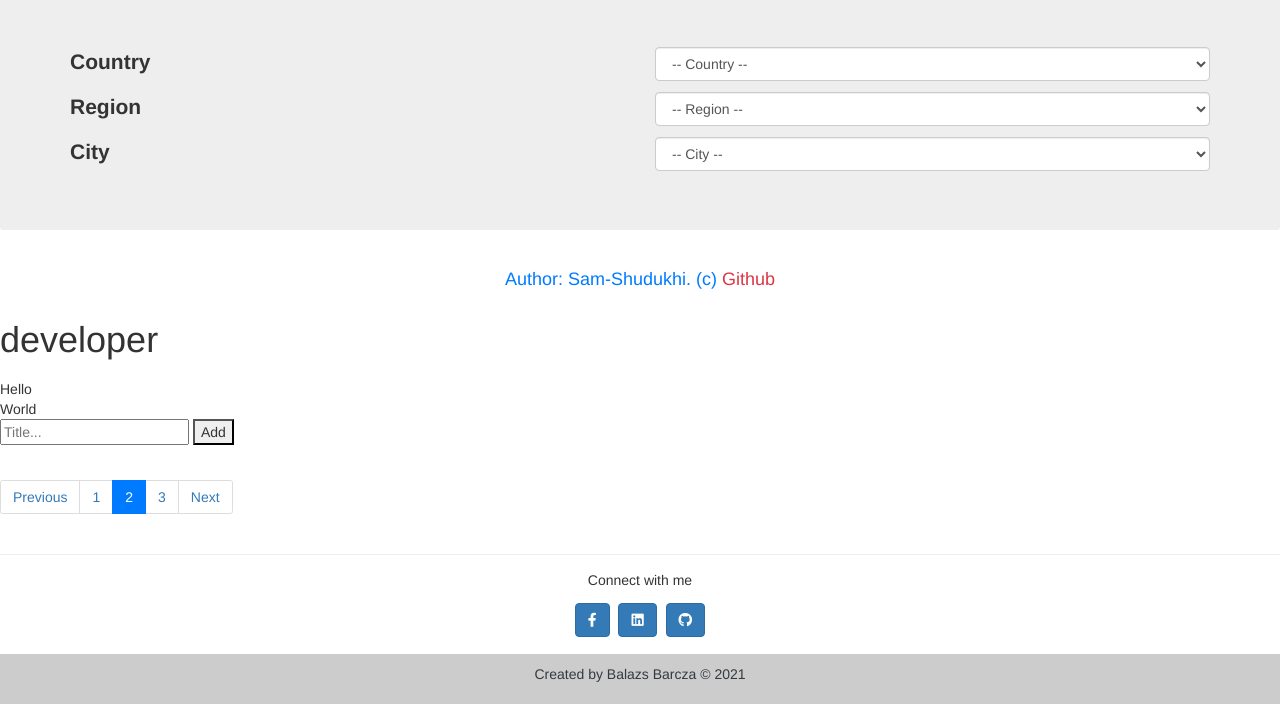
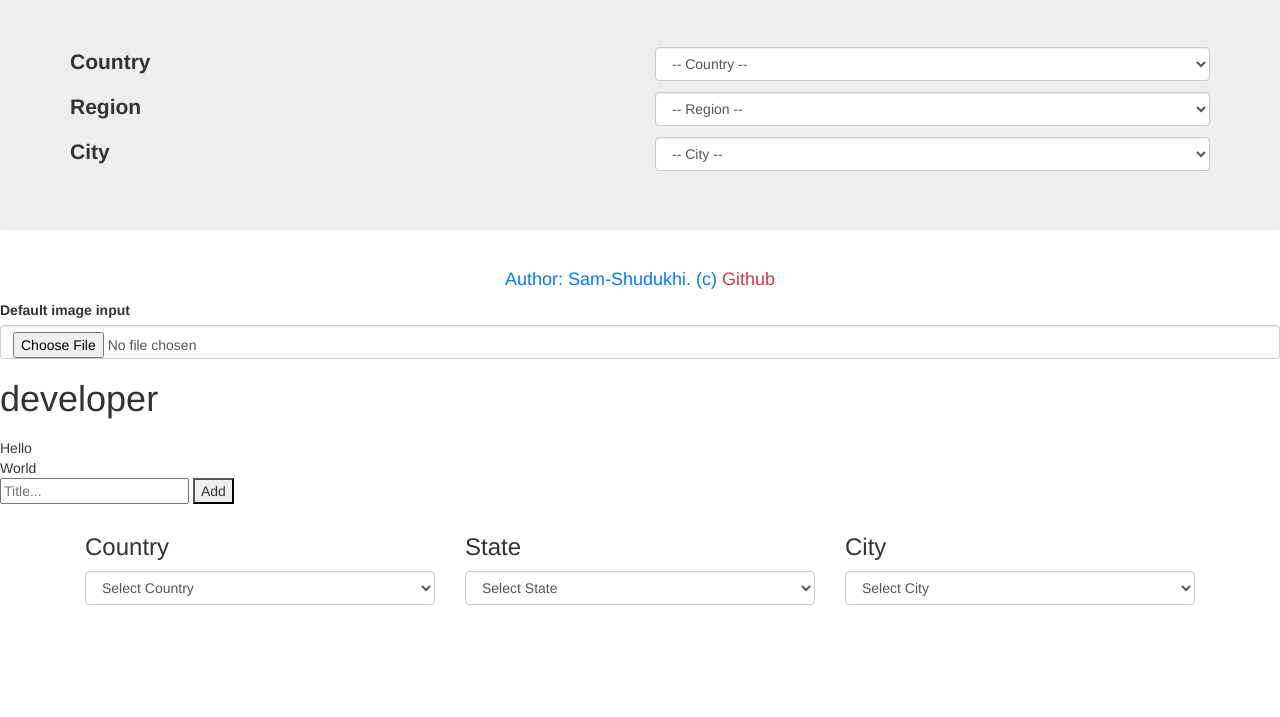
Before and after one commit to Balays33/-Cloud-Computing-course-at-National-College-of-Ireland-LABS, a Django app: page /delete/32 in a window 1280 px wide. Shown: the part 83-800 px from the top of the page. Run offline with Django 3.2, Linux system fonts and the light colour scheme; data comes from the database, SQL or seed files in the repository; both versions use the stored data as it was after the commit; some libraries are stand-ins or nearby versions.

Commit message:
version 2

```diff
--- a/InstagramClone/feeds/models.py
+++ b/InstagramClone/feeds/models.py
@@ -10,9 +10,9 @@ class Feed(models.Model):
     createdTimeF = models.DateTimeField(auto_now_add=True, blank=True)
     #uploadTimeF = models.CharField(max_length=60,default="time")
     uploadTimeF = models.DateTimeField(auto_now_add=True, blank=True)
-    weatherF = models.CharField(max_length=20)
-    weatherdescriptionF = models.CharField(max_length=20)
-    weatericonF = models.CharField(max_length=20)
+    weatherF = models.CharField(max_length=20,default="no info yet")
+    weatherdescriptionF = models.CharField(max_length=20,default="-")
+    weatericonF = models.CharField(max_length=20,default="-")
     #uploadTimeF = models.DateTimeField(auto_now=True)
     #pictureLink = models.CharField(max_length=200)
     #pictureLink = models.URLField(max_length = 200)
--- a/InstagramClone/feeds/templates/feeds/base/base.html
+++ b/InstagramClone/feeds/templates/feeds/base/base.html
@@ -21,7 +21,9 @@
     <script src="https://ajax.googleapis.com/ajax/libs/jquery/3.5.1/jquery.min.js"></script>
     <script src="https://cdnjs.cloudflare.com/ajax/libs/popper.js/1.16.0/umd/popper.min.js"></script>
     <script src="https://maxcdn.bootstrapcdn.com/bootstrap/4.5.2/js/bootstrap.min.js"></script>
-    <meta http-equiv="refresh" content="60" >
+    <!-- <meta http-equiv="refresh" content="600" > -->
+
+    <script src="//geodata.solutions/includes/countrystatecity.js"></script>
 
 
 
--- a/InstagramClone/feeds/templates/feeds/developer.html
+++ b/InstagramClone/feeds/templates/feeds/developer.html
@@ -18,6 +18,7 @@
 
 {% extends 'feeds/base/base.html' %}
 
+
 {% block title %} developer page {% endblock %}
 {% block body %}developer page {% endblock %}
 
@@ -25,9 +26,19 @@
 {% block mainbody %}
 {% include 'feeds/base/city.html' %}
 
+
+ <div class="mb-2">
+   <label for="formFile" class="form-label">Default image input</label>
+   <input class="form-control" type="file" id="formFile">
+ </div>
+
+
 <h1>developer</h1>
 <h1>{{ context.val }}</h1>
 <h1>{{ context.s3test }}</h1>
+
+
+
 
 <div id="hello"> Hello </div>
 <div id="world"> World </div>
@@ -51,4 +62,33 @@
 </ul>
 
 
+
+<form action="" method="post">
+  <div class="container">
+    <div class="row">
+      <div class="col-sm-4">
+        <h3>Country</h3>
+        <select name="country" class="countries form-control" id="countryId">
+      <option value="">Select Country</option>
+  </select>
+
+      </div>
+      <div class="col-sm-4">
+        <h3>State</h3>
+        <select name="state" class="states form-control" id="stateId">
+      <option value="" id="demo">Select State</option>
+  </select>
+      </div>
+      <div class="col-sm-4">
+        <h3>City</h3>
+        <select name="city" class="cities form-control" id="cityId">
+      <option value="">Select City</option>
+      </div>
+    </div>
+  </div>
+</form>
+
+
+
+
 {% endblock %}
--- a/InstagramClone/feeds/views.py
+++ b/InstagramClone/feeds/views.py
@@ -32,7 +32,7 @@ def index(request):
     #print(timeGet())
     context= {}
     context['val'] = timeGet()
-    #print(context)
+    #print(context['val'])
 
     url =  'https://api.openweathermap.org/data/2.5/weather?q={}&units=metric&appid=92757f89a5760a1310e7b5657fff90d2'
 
@@ -49,62 +49,7 @@ def index(request):
 
     context['city_weather'] = city_weather
     #print(context['city_weather'])
-
-
-
     feeds_database = Feed.objects.all()
-
-    """
-    for weaterCity in feeds_database:
-        #weatherF = feeds_database.get(titleF='telex')
-        feeds_database.weatherF.weaterCity = "Balazs"
-        print(feeds_database.weatherF)
-
-    """
-
-    t = feeds_database.get(titleF='telex')
-    t.weatherF = 999  # change field
-    t.save() # this will update only
-    """
-    for each in Feed.objects.all():
-        tr = feeds_database.all()
-        tr.weatherF =333
-        tr.save()
-        #test = each.weatherF
-        #each.weatherF.save()
-        print(each.weatherF)
-
-    for updateWeatherDATA in feeds_database:
-        updateW = feeds_database.updateWeatherDATA
-        updateW.weatherF = 22
-        updateW.save()
-
-    myQuery = Feed.objects.all()
-    for item in myQuery:
-        item.weatherF = 55
-        item.save(update_fields=['weatherF'])
-    """
-    entry_list = list(Feed.objects.all())
-    entry_list[0].titleF = "David"
-    print(entry_list[0].titleF)
-
-    Feed.objects.all()[0].titleF = "David"
-
-    print(Feed.objects.all()[0].titleF)
-
-
-
-    for updateWeatherDATA in feeds_database:
-        citylocation =updateWeatherDATA.locationF
-        #print(citylocation)
-        rU =requests.get(url.format(citylocation)).json()
-        #print(rU['main']['temp'])
-        updateWeatherDATA.weatherF = rU['main']['temp']
-        updateWeatherDATA.save(update_fields=['weatherF'])
-        updateWeatherDATA.weatherdescriptionF =  r['weather'][0]['description']
-        updateWeatherDATA.save(update_fields=['weatherdescriptionF'])
-        updateWeatherDATA.weatericonF = r['weather'][0]['icon']
-        updateWeatherDATA.save(update_fields=['weatericonF'])
 
 
 
@@ -118,8 +63,7 @@ def index(request):
             #pictureLink = request.POST['pictureLink'],
             )
         new_feed.save()
-
-
+    weaterforcast(feeds_database,url)
 
     return render(request, 'feeds/index.html', {'feeds_database': feeds_database, 'context': context})
 
@@ -133,7 +77,7 @@ def developer(request):
     context= {}
     context['val'] = "TEST"
     #context['s3test'] = s3module.printOutTest('intagramclone2021')
-    #context['s3test'] = s3module.ListalltheobjectsinBucket('us-east-1','intagramclone2021')
+    context['s3test'] = s3module.ListalltheobjectsinBucket('us-east-1','intagramclone2021')
     print(context)
 
     todo = Todo.objects.all()
@@ -165,3 +109,105 @@ def timeGet():
     print("Local time:", local_time)
 
     return local_time
+
+#update weather forecast
+def weaterforcast(feeds_database,url):
+    for updateWeatherDATA in feeds_database:
+        citylocation =updateWeatherDATA.locationF
+        print(citylocation)
+        newGeoWeater =requests.get(url.format(citylocation)).json()
+        print(newGeoWeater)
+        try:
+          print(newGeoWeater['main']['temp'])
+          updateWeatherDATA.weatherF = newGeoWeater['main']['temp']
+          updateWeatherDATA.save(update_fields=['weatherF'])
+          updateWeatherDATA.weatherdescriptionF =  newGeoWeater['weather'][0]['description']
+          updateWeatherDATA.save(update_fields=['weatherdescriptionF'])
+          updateWeatherDATA.weatericonF = newGeoWeater['weather'][0]['icon']
+          updateWeatherDATA.save(update_fields=['weatericonF'])
+        except Exception as e:
+          #print(e)
+          print("ERROR")
+          errorObject = feeds_database.get(locationF=citylocation)
+          errorObject.delete()
+    return feeds_database
+
+
+#clean up
+    """
+
+
+
+    def weaterforcast(feeds_database,url):
+    for updateWeatherDATA in feeds_database:
+        citylocation =updateWeatherDATA.locationF
+        print(citylocation)
+        newGeoWeater =requests.get(url.format(citylocation)).json()
+        iftestet = str(requests.get(url.format(citylocation)).json())
+        print(newGeoWeater)
+        if iftestet == '{"cod":"404","message":"city not found"}':
+            print("ERROR newGeoWeater")
+        else:
+            print(newGeoWeater['main']['temp'])
+            updateWeatherDATA.weatherF = newGeoWeater['main']['temp']
+            updateWeatherDATA.save(update_fields=['weatherF'])
+            updateWeatherDATA.weatherdescriptionF =  newGeoWeater['weather'][0]['description']
+            updateWeatherDATA.save(update_fields=['weatherdescriptionF'])
+            updateWeatherDATA.weatericonF = newGeoWeater['weather'][0]['icon']
+            updateWeatherDATA.save(update_fields=['weatericonF'])
+
+    return feeds_database
+    for weaterCity in feeds_database:
+        #weatherF = feeds_database.get(titleF='telex')
+        feeds_database.weatherF.weaterCity = "Balazs"
+        print(feeds_database.weatherF)
+
+     t = feeds_database.get(titleF='telex')
+    t.weatherF = 999  # change field
+    t.save() # this will update only
+
+
+
+
+    for each in Feed.objects.all():
+        tr = feeds_database.all()
+        tr.weatherF =333
+        tr.save()
+        #test = each.weatherF
+        #each.weatherF.save()
+        print(each.weatherF)
+
+    for updateWeatherDATA in feeds_database:
+        updateW = feeds_database.updateWeatherDATA
+        updateW.weatherF = 22
+        updateW.save()
+
+    myQuery = Feed.objects.all()
+    for item in myQuery:
+        item.weatherF = 55
+        item.save(update_fields=['weatherF'])
+
+
+    entry_list = list(Feed.objects.all())
+    entry_list[0].titleF = "David"
+    print(entry_list[0].titleF)
+
+    Feed.objects.all()[0].titleF = "David"
+
+    print(Feed.objects.all()[0].titleF)
+
+
+
+
+    for updateWeatherDATA in feeds_database:
+        citylocation =updateWeatherDATA.locationF
+        #print(citylocation)
+        newGeoWeater =requests.get(url.format(citylocation)).json()
+        #print(newGeoWeater['main']['temp'])
+        updateWeatherDATA.weatherF = newGeoWeater['main']['temp']
+        updateWeatherDATA.save(update_fields=['weatherF'])
+        updateWeatherDATA.weatherdescriptionF =  newGeoWeater['weather'][0]['description']
+        updateWeatherDATA.save(update_fields=['weatherdescriptionF'])
+        updateWeatherDATA.weatericonF = newGeoWeater['weather'][0]['icon']
+        updateWeatherDATA.save(update_fields=['weatericonF'])
+    """
```
Also changed, not shown: InstagramClone/feeds/templates/feeds/index.html (+39 -5 lines), InstagramClone/db.sqlite3, InstagramClone/feeds/migrations/0028_auto_20211211_1514.py (added).
